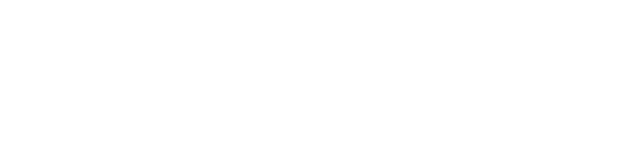
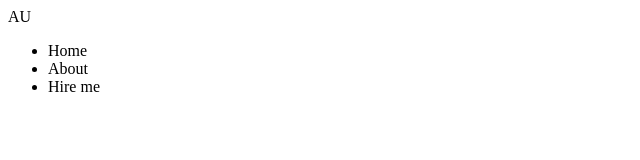
Before and after one commit to uteshev007/portfolio, a plain HTML site: page index.html in a window 1280 px wide. Shown: the whole page, without its empty margins (0-640 px from the left). Drawn offline with Linux system fonts and the light colour scheme.

Commit message:
html razmetka

```diff
--- a/index.html
+++ b/index.html
@@ -7,6 +7,15 @@
     <title>Document</title>
 </head>
 <body>
-
+    <header>
+        <div class="logo">AU</div>
+        <div class="navbar">
+            <ul>
+                <li>Home</li>
+                <li>About</li>
+                <li>Hire me</li>
+            </ul>
+        </div>
+    </header>
 </body>
 </html>
```
